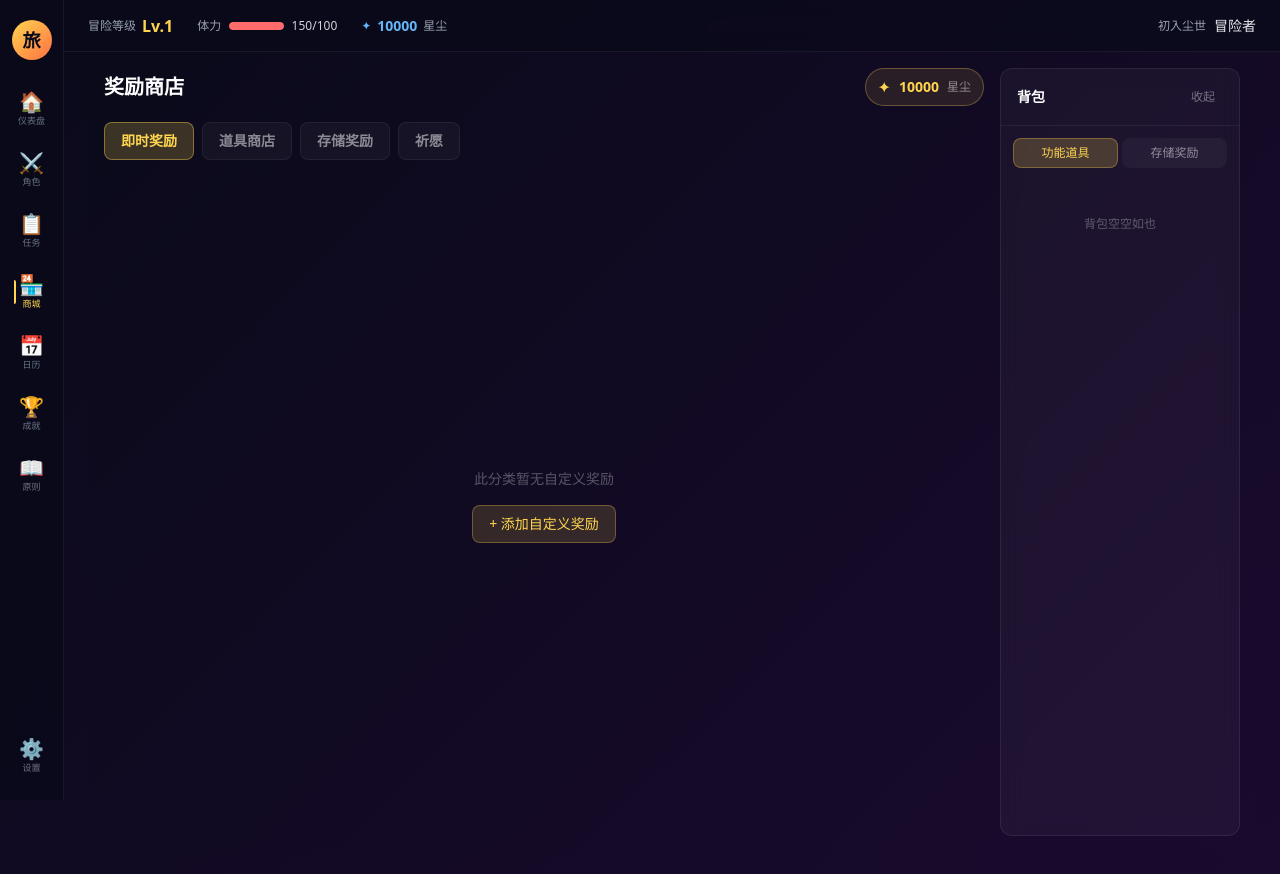
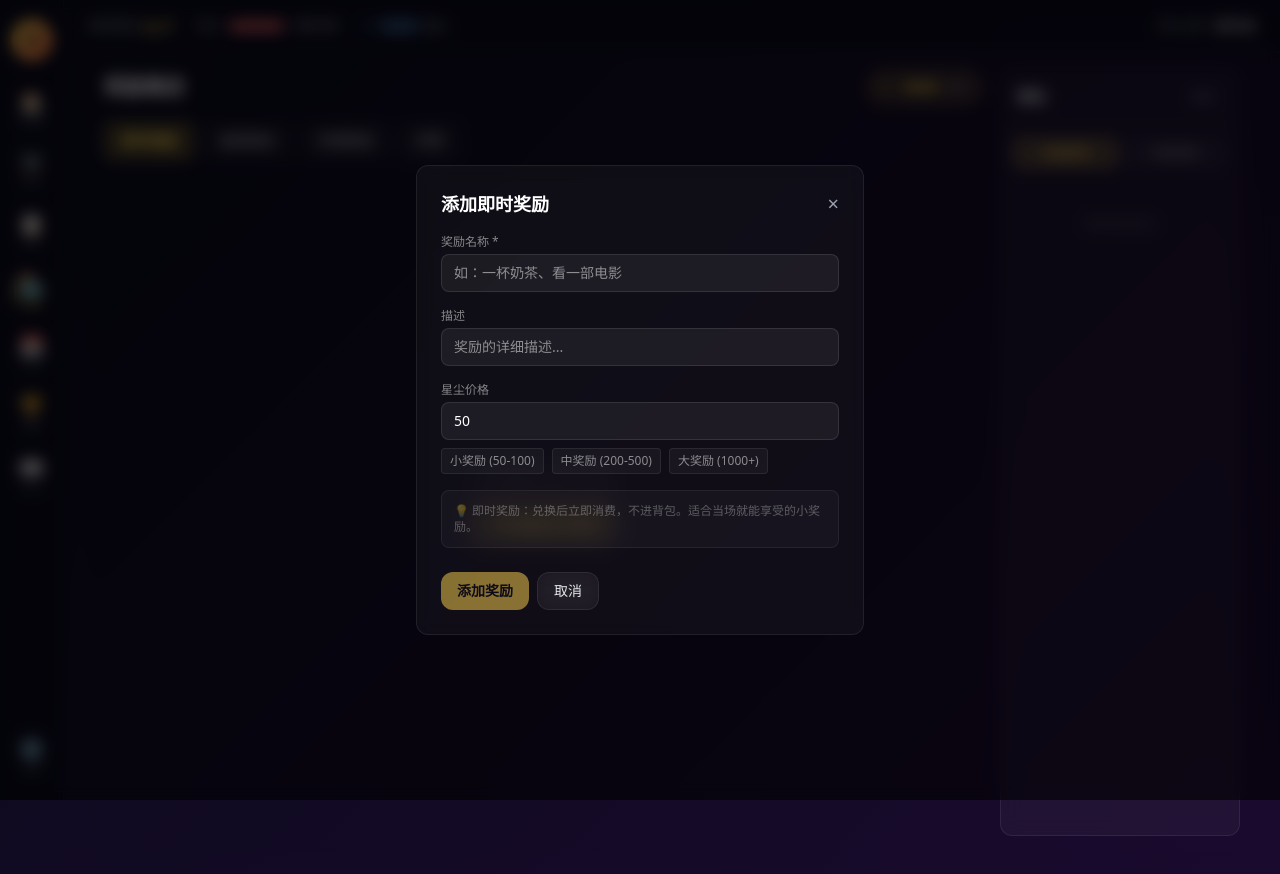
Before and after one commit to Kunkun1234-1/life-rpg, a React (Vite) app: page /shop in a window 1280 px wide. Both pictures are taken after a click on the button "+ 添加自定义奖励". Built offline with nearby package versions, Linux system fonts and the light colour scheme.

Commit message:
Implement add custom reward modal: name, description, price with presets, instant/stored type

```diff
--- a/src/pages/Shop/index.tsx
+++ b/src/pages/Shop/index.tsx
@@ -5,6 +5,8 @@ import { useShopStore } from '../../stores/useShopStore';
 import { usePlayerStore } from '../../stores/usePlayerStore';
 import { PERMANENT_SHOP_ITEMS, ROTATING_SHOP_ITEMS } from '../../lib/constants';
 import type { ShopCategory, ShopItem } from '../../types';
+import { Modal } from '../../components/ui/Modal';
+import { Button } from '../../components/ui/Button';
 import GachaPanel from './GachaPanel';
 
 const TAB_LABELS: { key: ShopCategory; label: string }[] = [
@@ -14,11 +16,21 @@ const TAB_LABELS: { key: ShopCategory; label: string }[] = [
   { key: 'gacha', label: '祈愿' },
 ];
 
+const PRICE_PRESETS = [
+  { label: '小奖励', range: '50-100', examples: '一杯奶茶、一份零食' },
+  { label: '中奖励', range: '200-500', examples: '一顿好吃的、一个小物件' },
+  { label: '大奖励', range: '1000+', examples: '大餐、购买想要的东西' },
+];
+
 export const ShopPage: React.FC = () => {
   const [activeTab, setActiveTab] = useState<ShopCategory>('instant_reward');
   const [inventoryCollapsed, setInventoryCollapsed] = useState(false);
+  const [showAddModal, setShowAddModal] = useState(false);
+  const [rewardName, setRewardName] = useState('');
+  const [rewardDesc, setRewardDesc] = useState('');
+  const [rewardPrice, setRewardPrice] = useState(50);
 
-  const { customRewards, inventory, buyItem, monthlyPurchases } = useShopStore();
+  const { customRewards, inventory, buyItem, addCustomReward, removeCustomReward, monthlyPurchases } = useShopStore();
   const stardust = usePlayerStore((s) => s.stardust);
 
   const systemItems: ShopItem[] = [...PERMANENT_SHOP_ITEMS, ...ROTATING_SHOP_ITEMS].map((item, i) => ({
@@ -39,12 +51,35 @@ export const ShopPage: React.FC = () => {
     buyItem(item);
   };
 
+  const handleAddReward = () => {
+    if (!rewardName.trim()) return;
+    addCustomReward({
+      name: rewardName.trim(),
+      description: rewardDesc.trim() || rewardName.trim(),
+      category: activeTab === 'stored_reward' ? 'stored_reward' : 'instant_reward',
+      price: rewardPrice,
+      isSystem: false,
+      effectType: 'custom',
+    });
+    setRewardName('');
+    setRewardDesc('');
+    setRewardPrice(50);
+    setShowAddModal(false);
+  };
+
   function getPurchaseCount(itemId: string): number {
     const d = new Date();
     const monthKey = `${d.getFullYear()}-${String(d.getMonth() + 1).padStart(2, '0')}`;
     const purchaseKey = `${monthKey}:${itemId}`;
     return monthlyPurchases[purchaseKey] ?? 0;
   }
+
+  const openAddModal = () => {
+    setRewardName('');
+    setRewardDesc('');
+    setRewardPrice(50);
+    setShowAddModal(true);
+  };
 
   return (
     <div className="flex h-full gap-4 p-4" style={{ background: 'linear-gradient(135deg, #0a0a1a, #1a0a2e)', minHeight: '100vh' }}>
@@ -90,7 +125,7 @@ export const ShopPage: React.FC = () => {
             </p>
             {(activeTab === 'instant_reward' || activeTab === 'stored_reward') && (
               <button
-                onClick={() => {/* TODO: open add reward modal */}}
+                onClick={openAddModal}
                 className="mt-2 px-4 py-2 rounded-lg text-sm"
                 style={{ background: 'rgba(255,213,79,0.15)', color: '#FFD54F', border: '1px solid rgba(255,213,79,0.3)' }}
               >
@@ -100,36 +135,22 @@ export const ShopPage: React.FC = () => {
           </div>
         ) : activeTab === 'item_shop' ? (
           <div className="space-y-4">
-            {/* Permanent items section */}
             {tabItems.filter(item => !item.isRotating).length > 0 && (
               <div>
                 <h3 className="text-xs font-semibold uppercase tracking-widest mb-2" style={{ color: 'rgba(255,213,79,0.6)' }}>常驻道具</h3>
                 <div className="grid grid-cols-2 md:grid-cols-3 gap-3">
                   {tabItems.filter(item => !item.isRotating).map((item) => (
-                    <ShopItemCard
-                      key={item.id}
-                      item={item}
-                      purchaseCount={getPurchaseCount(item.id)}
-                      canAfford={stardust >= item.price}
-                      onBuy={() => handleBuy(item)}
-                    />
+                    <ShopItemCard key={item.id} item={item} purchaseCount={getPurchaseCount(item.id)} canAfford={stardust >= item.price} onBuy={() => handleBuy(item)} />
                   ))}
                 </div>
               </div>
             )}
-            {/* Rotating items section */}
             {tabItems.filter(item => item.isRotating).length > 0 && (
               <div>
                 <h3 className="text-xs font-semibold uppercase tracking-widest mb-2" style={{ color: 'rgba(206,147,216,0.7)' }}>轮换道具</h3>
                 <div className="grid grid-cols-2 md:grid-cols-3 gap-3">
                   {tabItems.filter(item => item.isRotating).map((item) => (
-                    <ShopItemCard
-                      key={item.id}
-                      item={item}
-                      purchaseCount={getPurchaseCount(item.id)}
-                      canAfford={stardust >= item.price}
-                      onBuy={() => handleBuy(item)}
-                    />
+                    <ShopItemCard key={item.id} item={item} purchaseCount={getPurchaseCount(item.id)} canAfford={stardust >= item.price} onBuy={() => handleBuy(item)} />
                   ))}
                 </div>
               </div>
@@ -139,17 +160,21 @@ export const ShopPage: React.FC = () => {
           <div className="space-y-4">
             <div className="grid grid-cols-2 md:grid-cols-3 gap-3">
               {tabItems.map((item) => (
-                <ShopItemCard
-                  key={item.id}
-                  item={item}
-                  purchaseCount={getPurchaseCount(item.id)}
-                  canAfford={stardust >= item.price}
-                  onBuy={() => handleBuy(item)}
-                />
+                <div key={item.id} className="relative group">
+                  <ShopItemCard item={item} purchaseCount={getPurchaseCount(item.id)} canAfford={stardust >= item.price} onBuy={() => handleBuy(item)} />
+                  {!item.isSystem && (
+                    <button
+                      onClick={() => removeCustomReward(item.id)}
+                      className="absolute top-2 right-2 w-5 h-5 rounded-full flex items-center justify-center text-xs opacity-0 group-hover:opacity-100 transition-opacity"
+                      style={{ background: 'rgba(255,100,100,0.3)', color: '#ff6b6b' }}
+                      title="删除奖励"
+                    >✕</button>
+                  )}
+                </div>
               ))}
             </div>
             <button
-              onClick={() => {/* TODO: open add reward modal */}}
+              onClick={openAddModal}
               className="px-4 py-2 rounded-lg text-sm"
               style={{ background: 'rgba(255,213,79,0.15)', color: '#FFD54F', border: '1px solid rgba(255,213,79,0.3)' }}
             >
@@ -160,15 +185,77 @@ export const ShopPage: React.FC = () => {
       </div>
 
       {/* Inventory sidebar */}
-      <div
-        className="shrink-0 transition-all"
-        style={{ width: inventoryCollapsed ? '48px' : '240px' }}>
-        <InventoryPanel
-          inventory={inventory}
-          collapsed={inventoryCollapsed}
-          onToggle={() => setInventoryCollapsed((v) => !v)}
-        />
+      <div className="shrink-0 transition-all" style={{ width: inventoryCollapsed ? '48px' : '240px' }}>
+        <InventoryPanel inventory={inventory} collapsed={inventoryCollapsed} onToggle={() => setInventoryCollapsed((v) => !v)} />
       </div>
+
+      {/* Add Custom Reward Modal */}
+      <Modal isOpen={showAddModal} onClose={() => setShowAddModal(false)} title={activeTab === 'stored_reward' ? '添加存储奖励' : '添加即时奖励'}>
+        <div className="space-y-4">
+          <div>
+            <label className="text-xs text-white/50 block mb-1">奖励名称 *</label>
+            <input
+              value={rewardName}
+              onChange={(e) => setRewardName(e.target.value)}
+              placeholder="如：一杯奶茶、看一部电影"
+              className="w-full px-3 py-2 rounded-lg text-sm text-white"
+              style={{ background: 'rgba(255,255,255,0.06)', border: '1px solid rgba(255,255,255,0.1)' }}
+            />
+          </div>
+
+          <div>
+            <label className="text-xs text-white/50 block mb-1">描述</label>
+            <input
+              value={rewardDesc}
+              onChange={(e) => setRewardDesc(e.target.value)}
+              placeholder="奖励的详细描述..."
+              className="w-full px-3 py-2 rounded-lg text-sm text-white"
+              style={{ background: 'rgba(255,255,255,0.06)', border: '1px solid rgba(255,255,255,0.1)' }}
+            />
+          </div>
+
+          <div>
+            <label className="text-xs text-white/50 block mb-1">星尘价格</label>
+            <input
+              type="number"
+              value={rewardPrice}
+              onChange={(e) => setRewardPrice(Math.max(1, parseInt(e.target.value) || 1))}
+              min={1}
+              className="w-full px-3 py-2 rounded-lg text-sm text-white"
+              style={{ background: 'rgba(255,255,255,0.06)', border: '1px solid rgba(255,255,255,0.1)' }}
+            />
+            <div className="flex gap-2 mt-2">
+              {PRICE_PRESETS.map((p) => (
+                <button
+                  key={p.label}
+                  onClick={() => setRewardPrice(parseInt(p.range))}
+                  className="px-2 py-1 rounded text-xs transition-all"
+                  style={{ background: 'rgba(255,255,255,0.04)', color: 'rgba(255,255,255,0.5)', border: '1px solid rgba(255,255,255,0.08)' }}
+                >
+                  {p.label} ({p.range})
+                </button>
+              ))}
+            </div>
+          </div>
+
+          <div className="rounded-lg p-3" style={{ background: 'rgba(255,255,255,0.03)', border: '1px solid rgba(255,255,255,0.06)' }}>
+            <p className="text-xs text-white/30">
+              {activeTab === 'stored_reward'
+                ? '💡 存储奖励：兑换后存入背包，择日使用。适合"攒够了但现在不方便享受"的奖励。'
+                : '💡 即时奖励：兑换后立即消费，不进背包。适合当场就能享受的小奖励。'}
+            </p>
+          </div>
+
+          <div className="flex gap-2 pt-2">
+            <Button variant="primary" onClick={handleAddReward} disabled={!rewardName.trim()}>
+              添加奖励
+            </Button>
+            <Button variant="secondary" onClick={() => setShowAddModal(false)}>
+              取消
+            </Button>
+          </div>
+        </div>
+      </Modal>
     </div>
   );
 };
```
